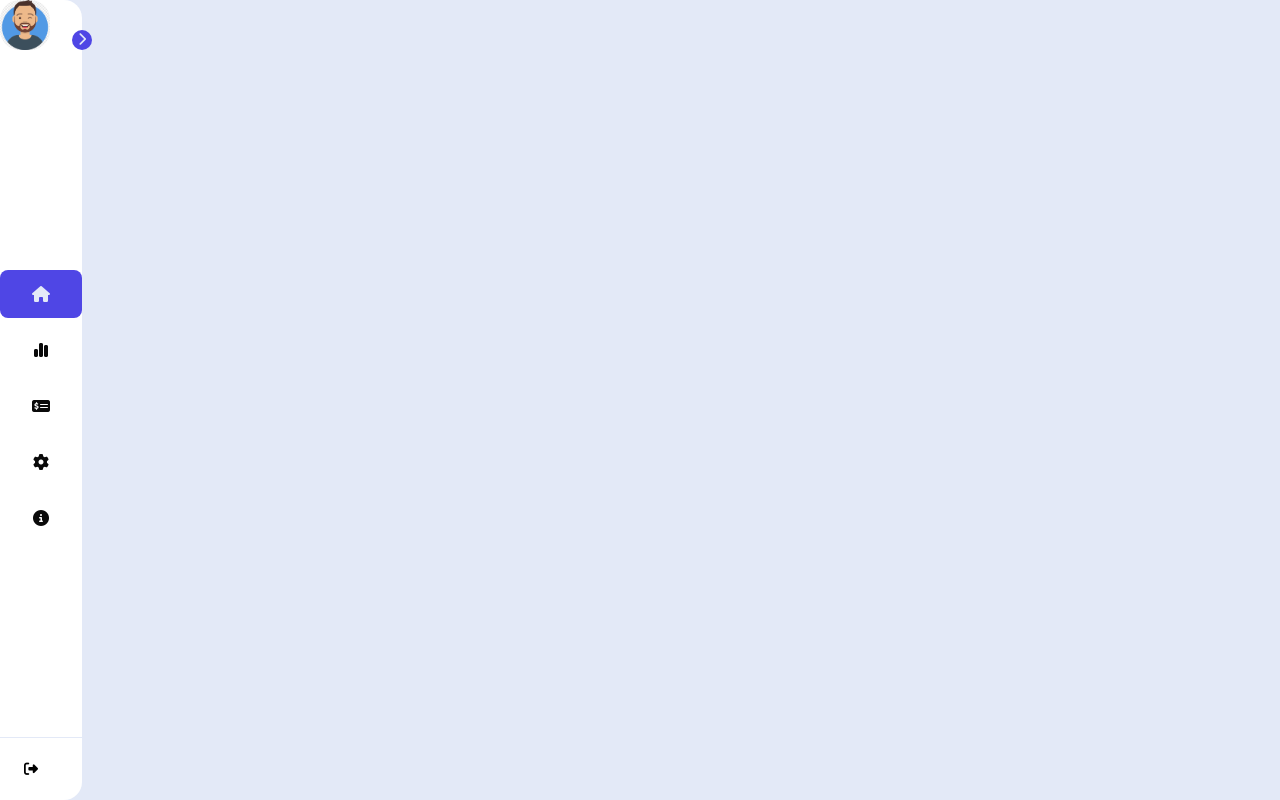
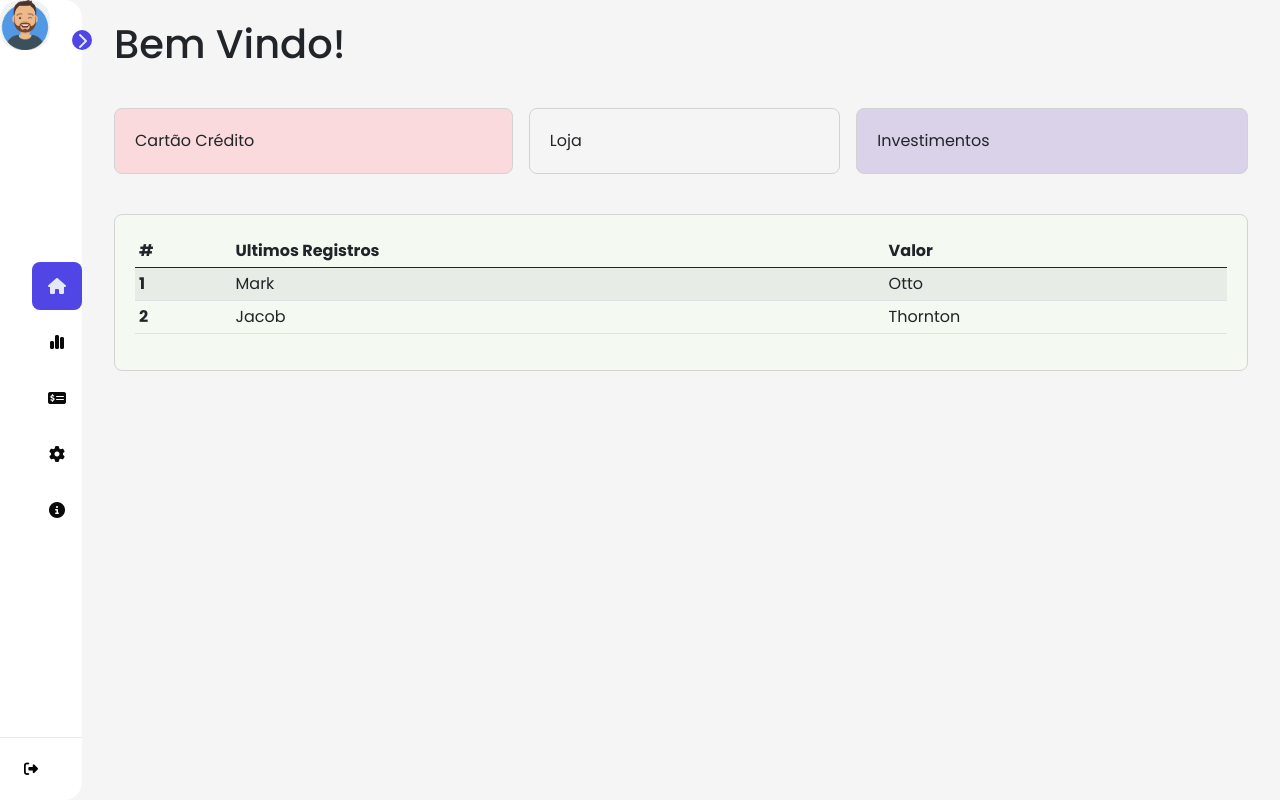
Before and after one commit to Clizan/control-costs, a PHP site: page /view/menu.html in a window 1280 px wide. Run offline with PHP 8.4, Linux system fonts and the light colour scheme.

Commit message:
feat: create content to receive informations page

```diff
--- a/controller/js/script.js
+++ b/controller/js/script.js
@@ -31,6 +31,11 @@ $(document).ready(function () {
 });
 
 /*Script responsable menu.html*/
-document.getElementById('open_btn').addEventListener('click', function (){
-    document.getElementById('sidebar').classList.toggle('open-sidebar');
+document.addEventListener("DOMContentLoaded", function () {
+    var openBtn = document.getElementById('open_btn');
+    if (openBtn) {
+        openBtn.addEventListener('click', function () {
+            document.getElementById('sidebar').classList.toggle('open-sidebar');
+        });
+    }
 });
--- a/view/css/styles.css
+++ b/view/css/styles.css
@@ -10,14 +10,11 @@
 body {
     display: flex;
     min-height: 100vh;
-    background-color: #e3e9f7;
+    background-color: #F5F5F5;
 }
 
-main {
-    padding: 20px;
-    position: fixed;
-    z-index: 1;
-    padding-left: calc(82px + 20px);
+.conteudo{
+    padding: 20px
 }
 
 #sidebar {
@@ -165,3 +162,38 @@ main {
     justify-content: flex-start;
     gap: 14px;
 }
+
+.d-flex{
+    margin-top: 40px;
+}
+
+.card_gastos{
+    border: 1px solid lightgrey;
+    border-radius: 8px;
+    padding: 20px;
+    flex-direction: column;
+    gap: 14px;
+    justify-content: space-between;
+}
+
+.card_gastos:first-child{
+    background-color: #FADADD;
+}
+
+.card_gastos:last-child{
+    background-color: #d9d2e9;
+}
+
+.tipos_gastos{
+    font-size: 16px;
+}
+
+.card_table{
+    background-color: #f4f9f2;
+    border: 1px solid lightgrey;
+    border-radius: 8px;
+    padding: 20px;
+    flex-direction: column;
+    gap: 14px;
+    justify-content: space-between;
+}
--- a/view/menu.html
+++ b/view/menu.html
@@ -5,6 +5,7 @@
     <meta charset="UTF-8">
     <meta name="viewport" content="width=device-width, initial-scale=1.0">
     <title>Menu</title>
+    <link href="https://cdn.jsdelivr.net/npm/bootstrap@5.0.2/dist/css/bootstrap.min.css" rel="stylesheet" integrity="sha384-EVSTQN3/azprG1Anm3QDgpJLIm9Nao0Yz1ztcQTwFspd3yD65VohhpuuCOmLASjC" crossorigin="anonymous">
     <link rel="stylesheet" href="https://cdnjs.cloudflare.com/ajax/libs/font-awesome/6.7.2/css/all.min.css"
         integrity="sha512-Evv84Mr4kqVGRNSgIGL/F/aIDqQb7xQ2vcrdIwxfjThSH8CSR7PBEakCr51Ck+w+/U6swU2Im1vVX0SVk9ABhg=="
         crossorigin="anonymous" referrerpolicy="no-referrer" />
@@ -81,7 +82,6 @@
             <button id="open_btn">
                 <i id="open_btn_icon" class="fa-solid fa-chevron-right"></i>
             </button>
-        </div>
 
             <div id="logout">
                 <button id="logout_btn">
@@ -93,6 +93,57 @@
             </div>
         </nav>
 
+        <div class="container-fluid">
+
+            <div class="conteudo">
+                <h1>Bem Vindo!</h1>
+
+                <div class="d-flex justify-content-between gap-3">
+                    <div class="card_gastos flex-fill">
+                        <span class="tipos_gastos">Cartão Crédito</span>
+                    </div>
+                    <div class="card_gastos flex-fill">
+                        <span class="tipos_gastos">Loja</span>
+                    </div>
+                    <div class="card_gastos flex-fill">
+                        <span class="tipos_gastos">Investimentos</span>
+                    </div>
+                </div>
+
+                <div class="d-flex justify-content-between gap-12">
+
+                    <div class="card_table flex-fill">
+
+                        <table class="table table-sm table-striped">
+                            <thead>
+                                <tr>
+                                    <th scope="col">#</th>
+                                    <th scope="col">Ultimos Registros</th>
+                                    <th scope="col">Valor</th>
+                                </tr>
+                            </thead>
+                            <tbody>
+                                <tr>
+                                    <th scope="row">1</th>
+                                    <td>Mark</td>
+                                    <td>Otto</td>
+                                </tr>
+                                <tr>
+                                    <th scope="row">2</th>
+                                    <td>Jacob</td>
+                                    <td>Thornton</td>
+                                </tr>
+                            </tbody>
+                        </table>
+
+                    </div>
+
+                </div>
+
+            </div>
+
+        </div>
+
         <script src="https://ajax.googleapis.com/ajax/libs/jquery/3.6.0/jquery.min.js"></script>
         <script src="https://maxcdn.bootstrapcdn.com/bootstrap/3.4.1/js/bootstrap.min.js"></script>
         <script src="../controller/js/script.js"></script>
```
Lines whose indentation alone changed are shown as unchanged.
